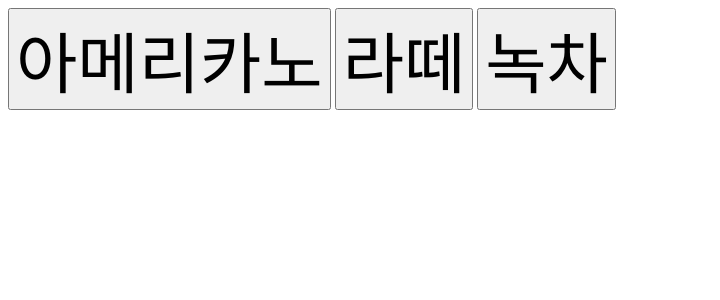
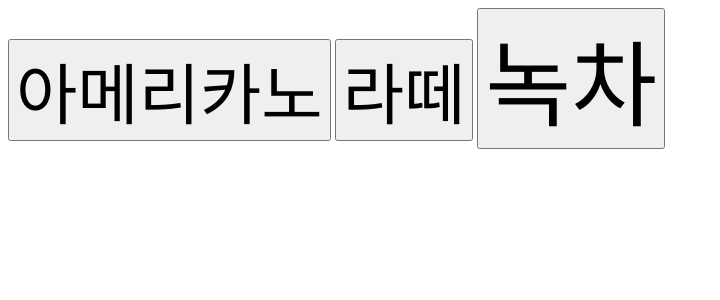
Before and after one commit to yejoo0310/david, a Flask app: page /menu in a window 1280 px wide. Shown: the top 300 px of the page, without its empty margins (0-720 px from the left). Run offline with Flask 3, Linux system fonts and the light colour scheme.

Commit message:
녹차 버튼 사이즈 70pt로 수정

```diff
--- a/01_common/templates/menu.html
+++ b/01_common/templates/menu.html
@@ -1,11 +1,11 @@
 <!DOCTYPE html>
 <html>
-<head>
+  <head>
     <title>메뉴</title>
-</head>
-<body>
-    <button style="font-size: 50pt;">아메리카노</button>
-    <button style="font-size: 50pt;">라떼</button>
-    <button style="font-size: 50pt;">녹차</button>
-</body>
+  </head>
+  <body>
+    <button style="font-size: 50pt">아메리카노</button>
+    <button style="font-size: 50pt">라떼</button>
+    <button style="font-size: 70pt">녹차</button>
+  </body>
 </html>
```
